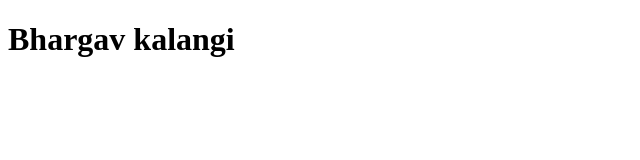
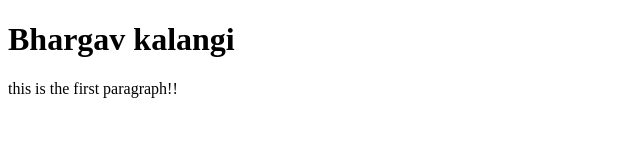
Before and after one commit to HeyKalangi/learningreact, a plain HTML site: page index.html in a window 1280 px wide. Shown: the whole page, without its empty margins (0-640 px from the left). Drawn offline with Linux system fonts and the light colour scheme.

Commit message:
paragraph added

```diff
--- a/index.html
+++ b/index.html
@@ -8,5 +8,6 @@
 </head>
 <body>
     <h1>Bhargav kalangi</h1>
+    <p>this is the first paragraph!!</p>
 </body>
 </html>
```
